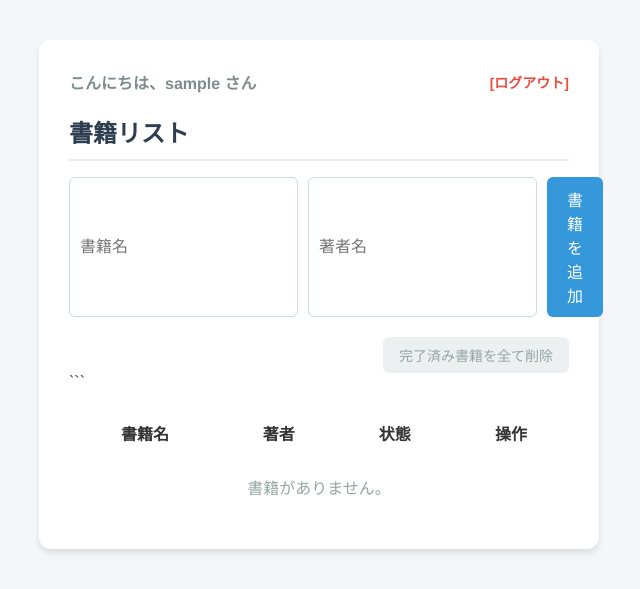
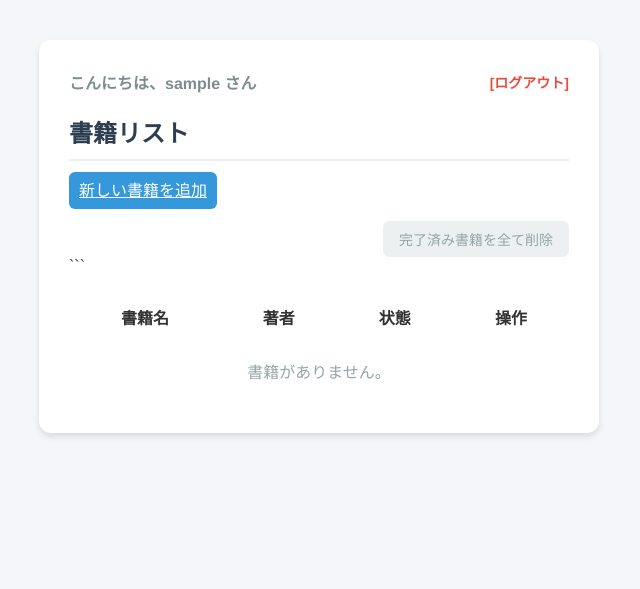
Before and after one commit to guangtaiyuyi-ship-it/100days-of-code, a Flask app: page / in a window 1280 px wide. Shown: the top 589 px of the page, without its empty margins (321-961 px from the left). Run offline with Flask 3, Linux system fonts and the light colour scheme; the visitor is signed in with stand-in values (Sample User, id 1); data that the repository does not hold is empty.

Commit message:
書籍リストを強調するために書籍追加を別ページで行う変更を行った

```diff
--- a/main.py
+++ b/main.py
@@ -83,20 +83,26 @@ def logout():
 # メイン画面
 @app.route("/", methods=["GET", "POST"])
 def list_app():
+    #すべての書籍リストではなく、「現在ログイン中のユーザーの書籍」だけを絞り込んで取得
+    book_data = Book.query.filter_by(user_id=session["user_id"]).all()
+    return render_template("books.html", books=book_data, username=session["username"])
+
+# 書籍追加ページを表示・処理するルート
+@app.route("/add", methods=["GET", "POST"])
+def add_book():
     if "user_id" not in session:
         return redirect(url_for("login"))
     if request.method == "POST":
-        book_title = request.form.get("book_title")
+        title = request.form.get("book_title")
         author = request.form.get("author")
-        if book_title and author:
-            # 現在ログインしている人のID（session['user_id']）を紐付けてタスクを保存
-            new_book = Book(title=book_title, author=author, user_id=session["user_id"])
+        if title and author:
+            new_book = Book(title=title, author=author, user_id=session["user_id"])
             db.session.add(new_book)
             db.session.commit()
-        return redirect(url_for("list_app"))
-    # 【重要】すべての書籍リストではなく、「現在ログイン中のユーザーの書籍」だけを絞り込んで取得
-    book_data = Book.query.filter_by(user_id=session["user_id"]).all()
-    return render_template("books.html", books=book_data, username=session["username"])
+            return redirect(url_for("list_app"))
+        else:
+            return "書籍名と著者名の両方を入力してください", 400
+    return render_template("add_book.html")
 
 # 一括削除・単体削除・編集の処理（すべての関数でログインチェックが必要です）
 @app.route("/toggle/<int:book_id>", methods=["POST"])
--- a/templates/books.html
+++ b/templates/books.html
@@ -12,11 +12,9 @@
         <a href="{{ url_for('logout') }}" style="color: #e74c3c; text-decoration: none; font-size: 14px; font-weight: bold;">[ログアウト]</a>
     </div>
     <h1>書籍リスト</h1>
-    <form action="{{ url_for('list_app') }}" method="POST" class="input-form">
-        <input type="text" name="book_title" placeholder="書籍名">
-        <input type="text" name="author" placeholder="著者名">
-        <button type="submit" class="btn-add">書籍を追加</button>
-    </form>
+    <div style="margin-bottom: 20px;">
+        <a href="{{ url_for('add_book') }}" class="btn-add" style="width: 100%; padding: 10px;">新しい書籍を追加</a>
+    </div>
     <table style="width: 100%; border-collapse: collapse; margin-top: 20px;">
         <thead>
             <tr>
```
Also changed, not shown: templates/add_book.html (added, +21 -0 lines).
